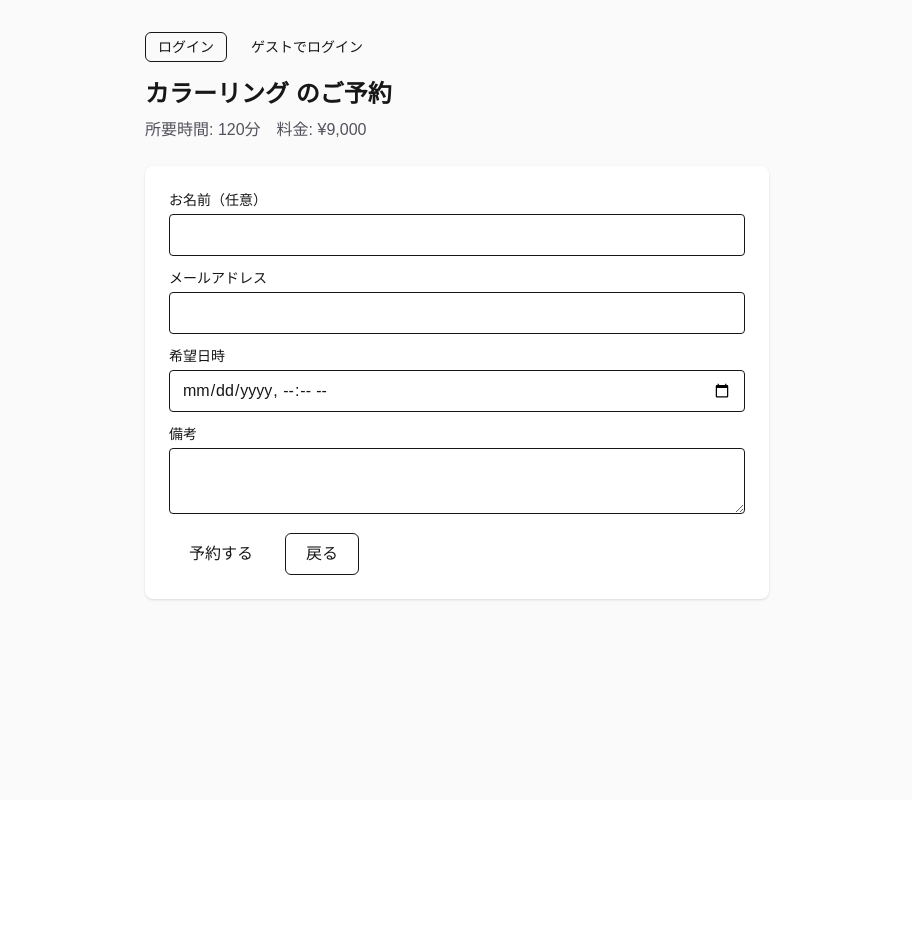
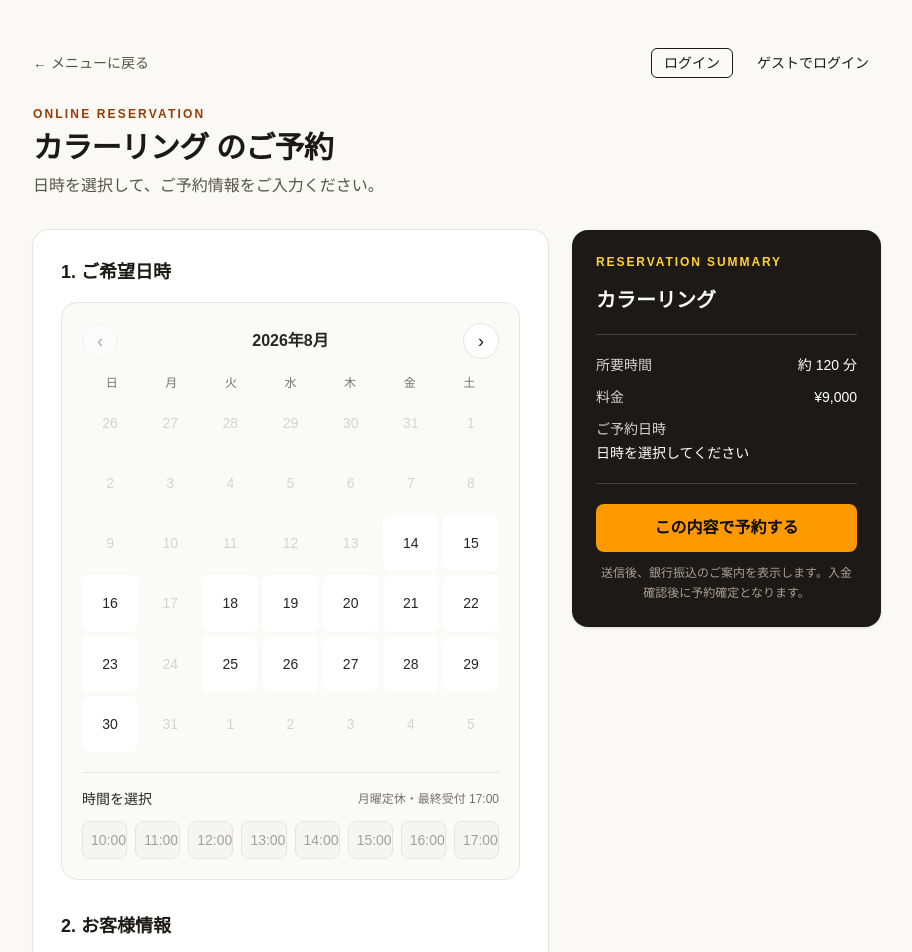
Before and after one commit to manatkm0214/salon-beautiful, a Next.js app: page /book/svc-color in a window 1280 px wide. Shown: the top 952 px of the page, without its empty margins (183-1095 px from the left). Before the commit the page ends 800 px from the top, so only its background shows below. Built offline with nearby package versions, Linux system fonts and the light colour scheme.

Commit message:
Add calendar-based booking flow

```diff
--- a/src/app/book/[id]/page.tsx
+++ b/src/app/book/[id]/page.tsx
@@ -1,39 +1,43 @@
 "use client";
-import { useState, useEffect } from "react";
+import { useState } from "react";
 import { useRouter } from "next/navigation";
 import { SERVICES } from "@/data/services";
 import GuestAuth from "@/components/GuestAuth";
+import BookingCalendar from "@/components/BookingCalendar";
 
 export default function BookingPage({ params }: { params: { id: string } }) {
   const router = useRouter();
   const service = SERVICES.find((s) => s.id === params.id);
-  const [name, setName] = useState("");
-  const [email, setEmail] = useState("");
+  const [guest] = useState(() => {
+    if (typeof window === "undefined") return { name: "", email: "" };
+    try {
+      const stored = JSON.parse(localStorage.getItem("guestUser") || "{}");
+      return {
+        name: typeof stored.name === "string" ? stored.name : "",
+        email: typeof stored.email === "string" ? stored.email : "",
+      };
+    } catch {
+      return { name: "", email: "" };
+    }
+  });
+  const [name, setName] = useState(guest.name);
+  const [email, setEmail] = useState(guest.email);
   const [datetime, setDatetime] = useState("");
   const [note, setNote] = useState("");
   const [loading, setLoading] = useState(false);
   const [error, setError] = useState<string | null>(null);
-
-  useEffect(() => {
-    try {
-      const raw = localStorage.getItem("guestUser");
-      if (raw) {
-        const g = JSON.parse(raw);
-        if (g?.name) setName(g.name);
-        if (g?.email) setEmail(g.email);
-      }
-    } catch (e) {
-      // ignore
-    }
-  }, []);
 
   if (!service) return <div className="p-8">サービスが見つかりません。</div>;
 
   const onSubmit = async (e: React.FormEvent) => {
     e.preventDefault();
     setError(null);
-    if (!email || !datetime) {
-      setError("メールアドレスと日時は必須です");
+    if (!name.trim() || !email || !datetime) {
+      setError("お名前、メールアドレス、日時を入力してください");
+      return;
+    }
+    if (!/^\S+@\S+\.\S+$/.test(email)) {
+      setError("メールアドレスの形式をご確認ください");
       return;
     }
     setLoading(true);
@@ -54,7 +58,7 @@ export default function BookingPage({ params }: { params: { id: string } }) {
       if (!res.ok) throw new Error(data?.error || "予約に失敗しました");
       // redirect to confirmation page with booking id
       router.push(`/book/confirmed?bookingId=${data.booking.id}`);
-    } catch (err: any) {
+    } catch (err: unknown) {
       // If the API is unavailable, fall back to saving the booking locally in localStorage
       console.warn('Booking API failed, falling back to localStorage', err);
       try {
@@ -87,45 +91,55 @@ export default function BookingPage({ params }: { params: { id: string } }) {
   };
 
   return (
-    <div className="min-h-screen bg-zinc-50 dark:bg-black text-foreground">
-      <main className="max-w-2xl mx-auto px-6 py-8">
-        <div className="mb-4 text-right">
+    <div className="min-h-screen bg-[#faf9f6] text-stone-900">
+      <main className="mx-auto max-w-4xl px-5 py-8 sm:px-6 sm:py-12">
+        <div className="mb-7 flex items-center justify-between">
+          <button type="button" onClick={() => history.back()} className="text-sm text-stone-600 hover:text-amber-800">← メニューに戻る</button>
           <GuestAuth />
         </div>
-        <h2 className="text-2xl font-semibold mb-2">{service.name} のご予約</h2>
-        <p className="text-zinc-600 mb-6">所要時間: {service.durationMin}分　料金: ¥{Math.round(service.priceCents / 100).toLocaleString()}</p>
+        <div className="mb-8">
+          <p className="mb-2 text-xs font-semibold tracking-[0.18em] text-amber-800">ONLINE RESERVATION</p>
+          <h2 className="text-3xl font-semibold tracking-tight">{service.name} のご予約</h2>
+          <p className="mt-2 text-stone-600">日時を選択して、ご予約情報をご入力ください。</p>
+        </div>
 
-        <form onSubmit={onSubmit} className="bg-white p-6 rounded-lg shadow-sm">
-          <label className="block mb-3">
-            <div className="text-sm mb-1">お名前（任意）</div>
-            <input className="w-full border rounded px-3 py-2" value={name} onChange={(e) => setName(e.target.value)} />
+        <form onSubmit={onSubmit} className="grid gap-6 lg:grid-cols-[1.25fr_0.75fr]">
+          <section className="rounded-2xl bg-white p-5 shadow-sm ring-1 ring-stone-200 sm:p-7">
+            <h3 className="mb-4 text-lg font-semibold">1. ご希望日時</h3>
+            <BookingCalendar value={datetime} onChange={setDatetime} />
+            {datetime && <p className="mt-4 rounded-lg bg-amber-50 px-4 py-3 text-sm text-amber-950">選択中：{new Date(datetime).toLocaleString("ja-JP", { dateStyle: "long", timeStyle: "short" })}</p>}
+
+            <h3 className="mb-4 mt-8 text-lg font-semibold">2. お客様情報</h3>
+            <label className="block mb-4">
+            <div className="mb-1.5 text-sm font-medium">お名前 <span className="text-amber-800">必須</span></div>
+            <input autoComplete="name" required className="w-full rounded-lg border border-stone-300 px-3 py-2.5 outline-none transition focus:border-amber-700 focus:ring-2 focus:ring-amber-100" value={name} onChange={(e) => setName(e.target.value)} />
           </label>
 
-          <label className="block mb-3">
-            <div className="text-sm mb-1">メールアドレス</div>
-            <input className="w-full border rounded px-3 py-2" value={email} onChange={(e) => setEmail(e.target.value)} />
+          <label className="block mb-4">
+            <div className="mb-1.5 text-sm font-medium">メールアドレス <span className="text-amber-800">必須</span></div>
+            <input type="email" autoComplete="email" required className="w-full rounded-lg border border-stone-300 px-3 py-2.5 outline-none transition focus:border-amber-700 focus:ring-2 focus:ring-amber-100" value={email} onChange={(e) => setEmail(e.target.value)} />
           </label>
 
-          <label className="block mb-3">
-            <div className="text-sm mb-1">希望日時</div>
-            <input type="datetime-local" className="w-full border rounded px-3 py-2" value={datetime} onChange={(e) => setDatetime(e.target.value)} />
+          <label className="block">
+            <div className="mb-1.5 text-sm font-medium">備考 <span className="font-normal text-stone-500">（任意）</span></div>
+            <textarea rows={3} placeholder="ご要望やご相談があればご記入ください" className="w-full resize-none rounded-lg border border-stone-300 px-3 py-2.5 outline-none transition focus:border-amber-700 focus:ring-2 focus:ring-amber-100" value={note} onChange={(e) => setNote(e.target.value)} />
           </label>
+          </section>
 
-          <label className="block mb-3">
-            <div className="text-sm mb-1">備考</div>
-            <textarea className="w-full border rounded px-3 py-2" value={note} onChange={(e) => setNote(e.target.value)} />
-          </label>
-
-          {error && <div className="text-sm text-red-600 mb-3">{error}</div>}
-
-          <div className="flex gap-3">
-            <button type="submit" className="rounded-md bg-foreground text-background px-5 py-2" disabled={loading}>
-              {loading ? "送信中…" : "予約する"}
+          <aside className="h-fit rounded-2xl bg-stone-900 p-5 text-stone-50 shadow-sm sm:p-6 lg:sticky lg:top-6">
+            <p className="text-xs font-semibold tracking-[0.16em] text-amber-300">RESERVATION SUMMARY</p>
+            <h3 className="mt-4 text-xl font-semibold">{service.name}</h3>
+            <div className="mt-5 space-y-3 border-y border-stone-700 py-5 text-sm text-stone-300">
+              <div className="flex justify-between gap-3"><span>所要時間</span><span className="text-white">約 {service.durationMin} 分</span></div>
+              <div className="flex justify-between gap-3"><span>料金</span><span className="text-white">¥{Math.round(service.priceCents / 100).toLocaleString()}</span></div>
+              <div><span>ご予約日時</span><p className="mt-1 font-medium text-white">{datetime ? new Date(datetime).toLocaleString("ja-JP", { dateStyle: "medium", timeStyle: "short" }) : "日時を選択してください"}</p></div>
+            </div>
+            {error && <div role="alert" className="mt-4 rounded-lg bg-red-950/60 px-3 py-2 text-sm text-red-200">{error}</div>}
+            <button type="submit" className="mt-5 w-full rounded-lg bg-amber-500 px-5 py-3 font-semibold text-stone-950 transition hover:bg-amber-400 disabled:cursor-not-allowed disabled:opacity-50" disabled={loading}>
+              {loading ? "予約を送信中…" : "この内容で予約する"}
             </button>
-            <button type="button" className="rounded-md border px-5 py-2" onClick={() => history.back()}>
-              戻る
-            </button>
-          </div>
+            <p className="mt-3 text-center text-xs leading-relaxed text-stone-400">送信後、銀行振込のご案内を表示します。入金確認後に予約確定となります。</p>
+          </aside>
         </form>
       </main>
     </div>
--- a/src/app/page.tsx
+++ b/src/app/page.tsx
@@ -29,7 +29,7 @@ export default function Home() {
             <p className="text-zinc-600 mb-6">Lumière Atelier は落ち着いた空間で丁寧なおもてなしを提供するヘアサロンです。オンラインで簡単にご予約ください。</p>
             <div className="flex gap-3">
               <Link className="rounded-md bg-foreground text-background px-5 py-3" href="/services">メニューを見る</Link>
-              <a className="rounded-md border px-5 py-3" href="/book/">ご予約へ</a>
+              <Link className="rounded-md border px-5 py-3" href="/services">ご予約へ</Link>
             </div>
           </div>
           <div className="w-full h-56 rounded-lg overflow-hidden">
--- /dev/null
+++ b/src/components/BookingCalendar.tsx
@@ -0,0 +1,131 @@
+"use client";
+
+import { useMemo, useState } from "react";
+
+type BookingCalendarProps = {
+  value: string;
+  onChange: (value: string) => void;
+};
+
+const WEEKDAYS = ["日", "月", "火", "水", "木", "金", "土"];
+const OPENING_HOURS = ["10:00", "11:00", "12:00", "13:00", "14:00", "15:00", "16:00", "17:00"];
+
+function dateKey(date: Date) {
+  const year = date.getFullYear();
+  const month = String(date.getMonth() + 1).padStart(2, "0");
+  const day = String(date.getDate()).padStart(2, "0");
+  return `${year}-${month}-${day}`;
+}
+
+function isBookable(date: Date) {
+  const today = new Date();
+  today.setHours(0, 0, 0, 0);
+  const candidate = new Date(date);
+  candidate.setHours(0, 0, 0, 0);
+  return candidate >= today && candidate.getDay() !== 1;
+}
+
+export default function BookingCalendar({ value, onChange }: BookingCalendarProps) {
+  const initialDate = value ? new Date(value) : new Date();
+  const [displayMonth, setDisplayMonth] = useState(
+    new Date(initialDate.getFullYear(), initialDate.getMonth(), 1),
+  );
+  const selectedDate = value ? value.slice(0, 10) : "";
+  const selectedTime = value ? value.slice(11, 16) : "";
+
+  const days = useMemo(() => {
+    const firstDay = new Date(displayMonth.getFullYear(), displayMonth.getMonth(), 1);
+    const start = new Date(firstDay);
+    start.setDate(1 - firstDay.getDay());
+    return Array.from({ length: 42 }, (_, index) => {
+      const day = new Date(start);
+      day.setDate(start.getDate() + index);
+      return day;
+    });
+  }, [displayMonth]);
+
+  const chooseDate = (day: Date) => {
+    if (!isBookable(day)) return;
+    const nextTime = selectedTime || OPENING_HOURS[0];
+    onChange(`${dateKey(day)}T${nextTime}`);
+  };
+
+  const chooseTime = (time: string) => {
+    if (!selectedDate) return;
+    onChange(`${selectedDate}T${time}`);
+  };
+
+  const monthLabel = new Intl.DateTimeFormat("ja-JP", {
+    year: "numeric",
+    month: "long",
+  }).format(displayMonth);
+
+  return (
+    <div className="rounded-2xl border border-stone-200 bg-stone-50 p-4 sm:p-5">
+      <div className="mb-4 flex items-center justify-between">
+        <button
+          aria-label="前の月"
+          className="grid size-9 place-items-center rounded-full border border-stone-200 bg-white text-lg transition hover:border-amber-700 disabled:cursor-not-allowed disabled:opacity-35"
+          disabled={displayMonth.getFullYear() === new Date().getFullYear() && displayMonth.getMonth() === new Date().getMonth()}
+          onClick={() => setDisplayMonth(new Date(displayMonth.getFullYear(), displayMonth.getMonth() - 1, 1))}
+          type="button"
+        >
+          ‹
+        </button>
+        <h3 className="font-semibold text-stone-800">{monthLabel}</h3>
+        <button
+          aria-label="次の月"
+          className="grid size-9 place-items-center rounded-full border border-stone-200 bg-white text-lg transition hover:border-amber-700"
+          onClick={() => setDisplayMonth(new Date(displayMonth.getFullYear(), displayMonth.getMonth() + 1, 1))}
+          type="button"
+        >
+          ›
+        </button>
+      </div>
+
+      <div className="mb-1 grid grid-cols-7 text-center text-xs text-stone-500">
+        {WEEKDAYS.map((weekday) => <span key={weekday}>{weekday}</span>)}
+      </div>
+      <div className="grid grid-cols-7 gap-1">
+        {days.map((day) => {
+          const key = dateKey(day);
+          const inMonth = day.getMonth() === displayMonth.getMonth();
+          const selectable = inMonth && isBookable(day);
+          const selected = key === selectedDate;
+          return (
+            <button
+              key={key}
+              aria-pressed={selected}
+              className={`aspect-square rounded-lg text-sm transition ${selected ? "bg-amber-800 font-semibold text-white shadow-sm" : selectable ? "bg-white text-stone-800 hover:bg-amber-100" : "cursor-not-allowed text-stone-300"}`}
+              disabled={!selectable}
+              onClick={() => chooseDate(day)}
+              type="button"
+            >
+              {day.getDate()}
+            </button>
+          );
+        })}
+      </div>
+
+      <div className="mt-5 border-t border-stone-200 pt-4">
+        <div className="mb-3 flex items-center justify-between">
+          <p className="text-sm font-medium text-stone-800">時間を選択</p>
+          <span className="text-xs text-stone-500">月曜定休・最終受付 17:00</span>
+        </div>
+        <div className="grid grid-cols-4 gap-2 sm:grid-cols-8">
+          {OPENING_HOURS.map((time) => (
+            <button
+              key={time}
+              className={`rounded-lg border px-2 py-2 text-sm transition ${selectedTime === time ? "border-amber-800 bg-amber-800 text-white" : selectedDate ? "border-stone-200 bg-white text-stone-700 hover:border-amber-700" : "cursor-not-allowed border-stone-200 bg-stone-100 text-stone-400"}`}
+              disabled={!selectedDate}
+              onClick={() => chooseTime(time)}
+              type="button"
+            >
+              {time}
+            </button>
+          ))}
+        </div>
+      </div>
+    </div>
+  );
+}
```
